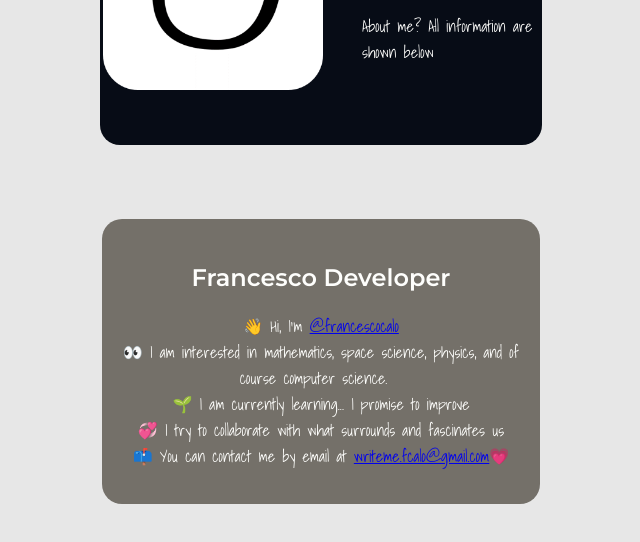
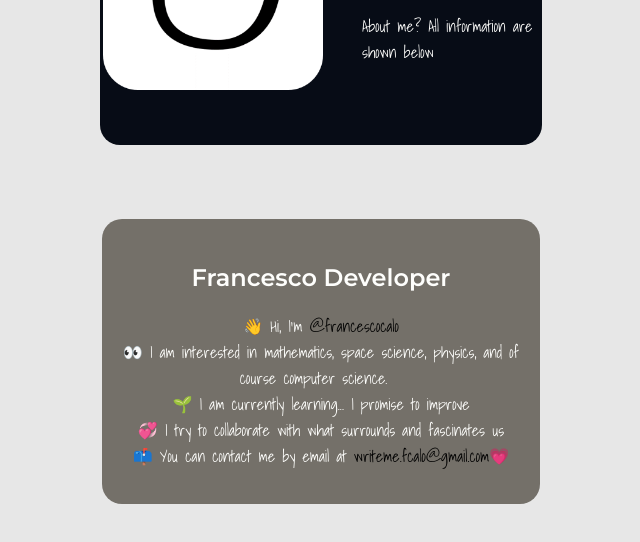
Before and after one commit to francescocalo/Emotions, a plain HTML site: page index.html in a window 1280 px wide. Shown: the part 234-776 px from the top of the page, without its empty margins (319-959 px from the left). Drawn offline with Linux system fonts and the light colour scheme.

Commit message:
Update style.css

```diff
--- a/style.css
+++ b/style.css
@@ -11,6 +11,10 @@ p {
 h2 {
 	font-family: 'Montserrat', sans-serif;
 	}
+a {
+	text-decoration: none;
+	color: 000000;
+	}
 .table1 {
 	background-color: #070c16;
 	border-radius: 20px 20px 20px 20px;
```
